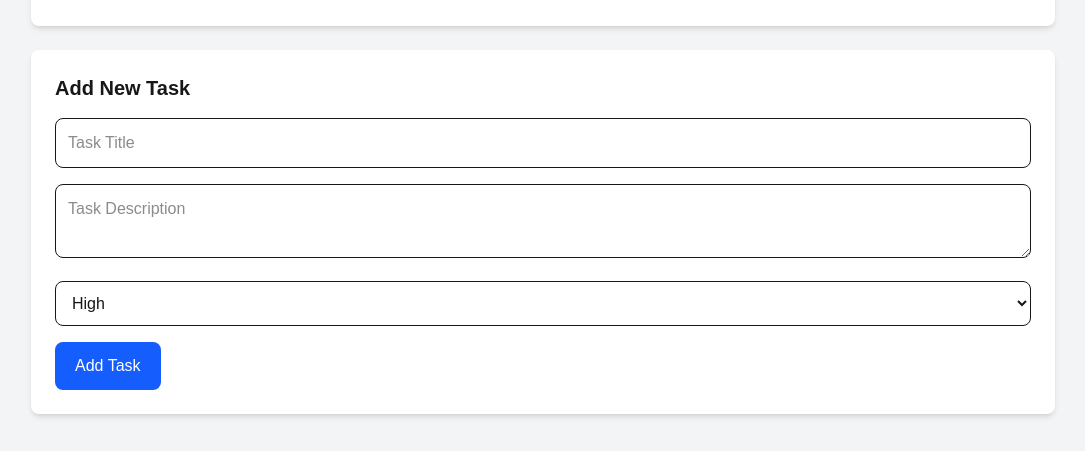
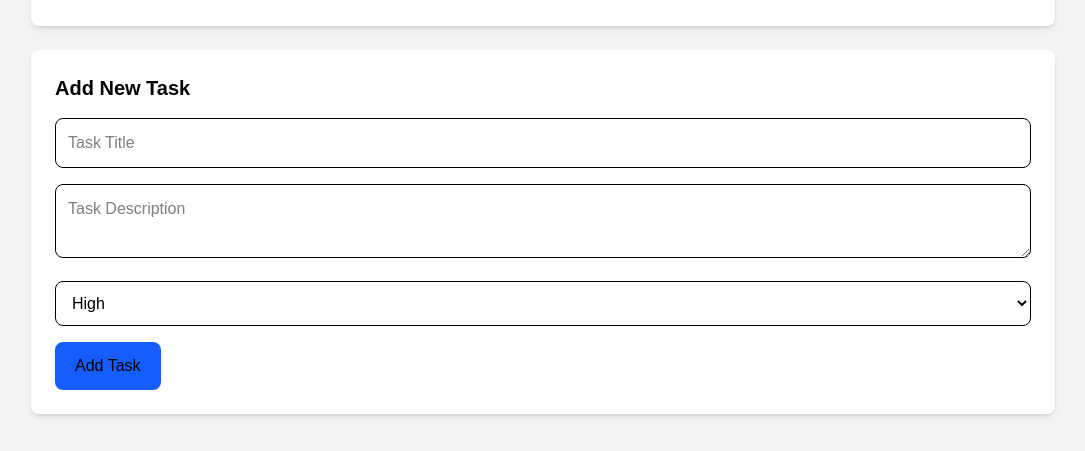
Before and after one commit to soham598-12/Task-Manager, a Next.js app: page / in a window 1280 px wide. Shown: the part 870-1321 px from the top of the page, without its empty margins (97-1182 px from the left). Built offline with nearby package versions, Linux system fonts and the light colour scheme.

Commit message:
Fixed refined

```diff
--- a/components/TaskForm.tsx
+++ b/components/TaskForm.tsx
@@ -28,8 +28,8 @@ export default function TaskForm({ onAddTask }: TaskFormProps) {
   };
 
   return (
-    <div className="bg-white rounded-lg shadow-md p-6 mt-6">
-      <h2 className="text-xl font-bold mb-4">Add New Task</h2>
+    <div className="bg-white rounded-lg shadow-md p-6 mt-6 text-black">
+      <h2 className="text-xl font-bold mb-4 text-black">Add New Task</h2>
 
       <form onSubmit={handleSubmit} className="space-y-4">
 
@@ -59,7 +59,7 @@ export default function TaskForm({ onAddTask }: TaskFormProps) {
         </select>
 
         <button
-          className="bg-blue-600 text-white px-5 py-3 rounded-lg hover:bg-blue-700"
+          className="bg-blue-600 text-black px-5 py-3 rounded-lg hover:bg-blue-700"
         >
           Add Task
         </button>
```
